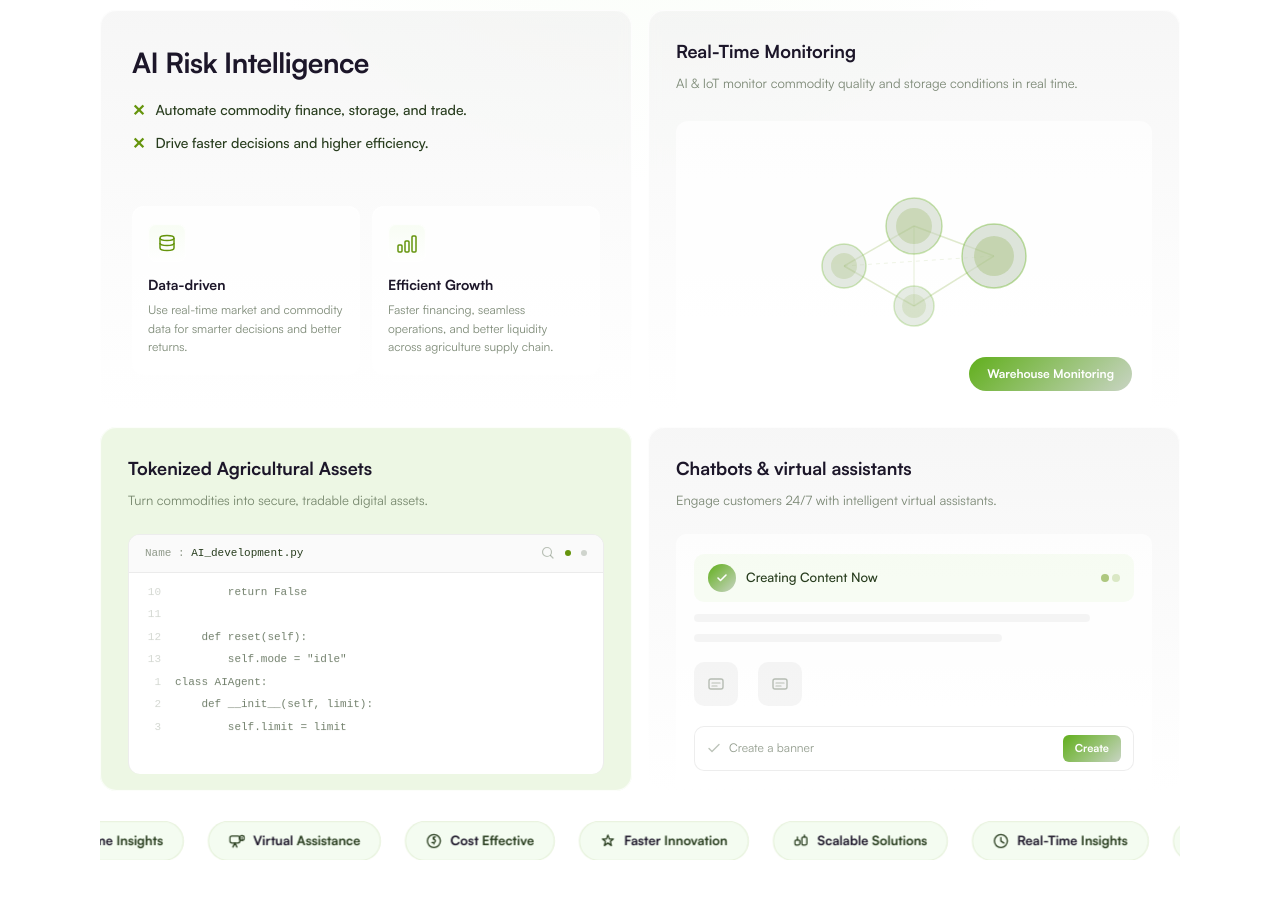
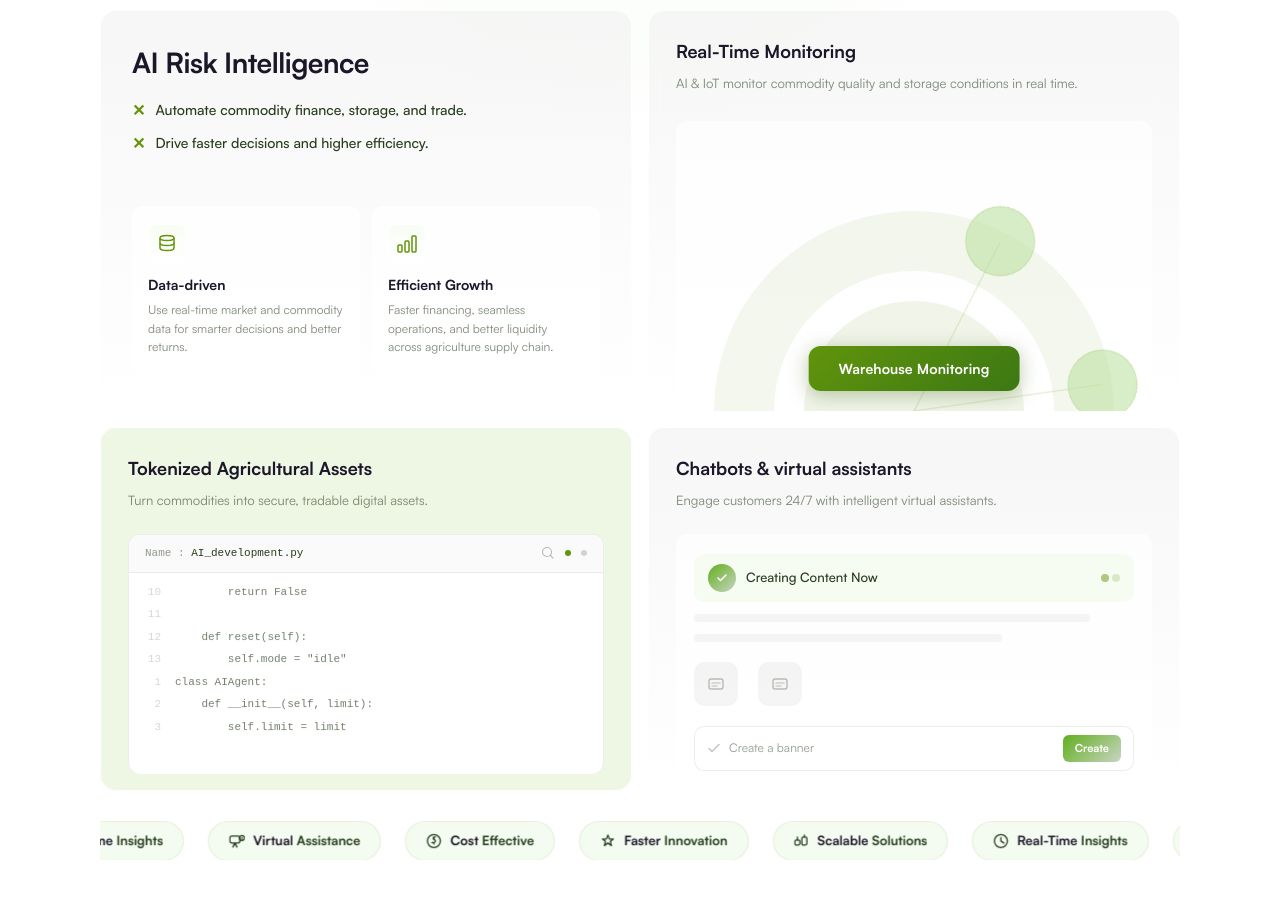
Before and after one commit to Suraj121704c/krsi-agrwo-world, a Next.js app: page / in a window 1280 px wide. Shown: the part 2040-2939 px from the top of the page. Built offline with nearby package versions, Linux system fonts and the light colour scheme.

Commit message:
feat: implement animated arc orbit illustration and define global animation styles

```diff
--- a/src/app/globals.css
+++ b/src/app/globals.css
@@ -86,3 +86,25 @@ html, body {
   overflow: hidden;
   position: relative;
 }
+
+@keyframes orbit {
+  from { transform: rotate(0deg); }
+  to   { transform: rotate(360deg); }
+}
+.animate-orbit {
+  animation: orbit 24s linear infinite;
+  will-change: transform;
+}
+
+@keyframes pulseRing {
+  0%   { box-shadow: 0 0 0 0 rgba(101,148,12,0.25), 0 4px 16px rgba(101,148,12,0.08); }
+  70%  { box-shadow: 0 0 0 8px rgba(101,148,12,0), 0 4px 16px rgba(101,148,12,0.08); }
+  100% { box-shadow: 0 0 0 0 rgba(101,148,12,0), 0 4px 16px rgba(101,148,12,0.08); }
+}
+.animate-pulse-ring {
+  animation: pulseRing 2.4s ease-out infinite;
+}
+
+.animate-float-pulse {
+  animation: float 5s ease-in-out infinite, pulseRing 2.4s ease-out infinite;
+}
--- a/src/components/FeaturesSection.tsx
+++ b/src/components/FeaturesSection.tsx
@@ -255,50 +255,91 @@ export default function FeaturesSection() {
               AI &amp; IoT monitor commodity quality and storage conditions in real time.
             </p>
 
-            {/* Network graph illustration */}
+            {/* Arc illustration — Landeros-style dome */}
             <div
               style={{
                 flex: 1,
                 background: 'rgba(255,255,255,0.65)',
-                borderRadius: '12px 12px 12px 12px',
+                borderRadius: '12px 12px 0 0',
                 position: 'relative',
-                minHeight: 220,
-                display: 'flex',
-                alignItems: 'center',
-                justifyContent: 'center',
+                height: 260,
                 overflow: 'hidden',
               }}
             >
-              <svg width="320" height="200" viewBox="0 0 320 200" fill="none" style={{ position: 'absolute' }}>
-                {/* Connection lines */}
-                <line x1="90" y1="100" x2="160" y2="60" stroke="rgba(101,148,12,0.2)" strokeWidth="1.5" />
-                <line x1="160" y1="60" x2="240" y2="90" stroke="rgba(101,148,12,0.2)" strokeWidth="1.5" />
-                <line x1="90" y1="100" x2="160" y2="140" stroke="rgba(101,148,12,0.2)" strokeWidth="1.5" />
-                <line x1="160" y1="140" x2="240" y2="90" stroke="rgba(101,148,12,0.2)" strokeWidth="1.5" />
-                <line x1="160" y1="60" x2="160" y2="140" stroke="rgba(101,148,12,0.15)" strokeWidth="1" />
-                <line x1="90" y1="100" x2="240" y2="90" stroke="rgba(101,148,12,0.1)" strokeWidth="1" strokeDasharray="4 4" />
-                {/* Nodes */}
-                <circle cx="90" cy="100" r="22" fill="rgba(200,212,195,0.5)" stroke="rgba(97,175,28,0.3)" strokeWidth="1.5" />
-                <circle cx="90" cy="100" r="13" fill="rgba(101,148,12,0.15)" />
-                <circle cx="160" cy="60" r="28" fill="rgba(200,212,195,0.55)" stroke="rgba(97,175,28,0.35)" strokeWidth="1.5" />
-                <circle cx="160" cy="60" r="18" fill="rgba(101,148,12,0.18)" />
-                <circle cx="240" cy="90" r="32" fill="rgba(200,212,195,0.6)" stroke="rgba(97,175,28,0.4)" strokeWidth="1.5" />
-                <circle cx="240" cy="90" r="20" fill="rgba(101,148,12,0.2)" />
-                <circle cx="160" cy="140" r="20" fill="rgba(200,212,195,0.45)" stroke="rgba(97,175,28,0.25)" strokeWidth="1.5" />
-                <circle cx="160" cy="140" r="12" fill="rgba(101,148,12,0.12)" />
-              </svg>
+              {/* ── Two concentric shapes: outer ring + inner solid circle ── */}
+              <div style={{ position: 'absolute', bottom: 0, left: '50%', transform: 'translate(-50%, 50%)', width: 400, height: 400, borderRadius: '50%', border: '60px solid rgba(101,148,12,0.07)', pointerEvents: 'none' }} />
+              <div style={{ position: 'absolute', bottom: 0, left: '50%', transform: 'translate(-50%, 50%)', width: 220, height: 220, borderRadius: '50%', background: 'rgba(101,148,12,0.09)', pointerEvents: 'none' }} />
 
+              {/* ── Orbit ring: rotates around arc center (container bottom-center) ── */}
+              {/* Ring is 380×380, centered at bottom edge via bottom:-190 */}
+              {/* Lines + circles are children so they all orbit together */}
+              <div
+                className="animate-orbit"
+                style={{
+                  position: 'absolute',
+                  width: 380,
+                  height: 380,
+                  bottom: -190,
+                  left: 'calc(50% - 190px)',
+                  transformOrigin: '190px 190px',
+                }}
+              >
+                {/* Connection lines from ring center (190,190) to each node center */}
+                <svg
+                  viewBox="0 0 380 380"
+                  fill="none"
+                  style={{ position: 'absolute', inset: 0, width: '100%', height: '100%', overflow: 'visible' }}
+                >
+                  {/* 165°: center at (6.5, 140.8) */}
+                  <line x1="190" y1="190" x2="6.5"   y2="140.8" stroke="rgba(101,148,12,0.22)" strokeWidth="1" />
+                  {/* 110°: center at (125, 11.5)  */}
+                  <line x1="190" y1="190" x2="125"   y2="11.5"  stroke="rgba(101,148,12,0.22)" strokeWidth="1" />
+                  {/* 70°: center at (255, 11.5) */}
+                  <line x1="190" y1="190" x2="255"   y2="11.5"  stroke="rgba(101,148,12,0.22)" strokeWidth="1" />
+                  {/* 15°: center at (373.5, 140.8) */}
+                  <line x1="190" y1="190" x2="373.5" y2="140.8" stroke="rgba(101,148,12,0.22)" strokeWidth="1" />
+                </svg>
+
+                {/* Node circles — positioned at arc radius 190, angles 165°/110°/70°/15° */}
+                {/* Formula: cx=190+190·cos(θ), cy=190−190·sin(θ); div top=cy−35, left=cx−35 */}
+                {[
+                  { top: 106,  left: -29  },   /* 165°: cx=6.5   cy=140.8 */
+                  { top: -24,  left: 90   },   /* 110°: cx=125   cy=11.5  */
+                  { top: -24,  left: 220  },   /* 70°:  cx=255   cy=11.5  */
+                  { top: 106,  left: 338  },   /* 15°:  cx=373.5 cy=140.8 */
+                ].map((pos, i) => (
+                  <div
+                    key={i}
+                    style={{
+                      position: 'absolute',
+                      top: pos.top,
+                      left: pos.left,
+                      width: 70,
+                      height: 70,
+                      borderRadius: '50%',
+                      background: 'rgba(185,225,155,0.55)',
+                      border: '1px solid rgba(101,148,12,0.15)',
+                    }}
+                  />
+                ))}
+              </div>
+
+              {/* ── Bottom badge ── */}
               <div
                 style={{
                   position: 'absolute',
                   bottom: 20,
-                  right: 20,
-                  borderRadius: 100,
-                  padding: '8px 18px',
-                  background: 'linear-gradient(-43deg, rgb(200,212,195) 0%, rgb(97,175,28) 100%)',
-                  fontSize: 12,
+                  left: '50%',
+                  transform: 'translateX(-50%)',
+                  borderRadius: 12,
+                  padding: '12px 30px',
+                  background: 'linear-gradient(-43deg, rgb(60,120,20) 0%, rgb(97,148,12) 100%)',
+                  fontSize: 14,
                   fontWeight: 600,
                   color: '#fff',
+                  whiteSpace: 'nowrap' as const,
+                  boxShadow: '0 4px 20px rgba(60,100,20,0.35)',
+                  letterSpacing: '0.01em',
                 }}
               >
                 Warehouse Monitoring
```
